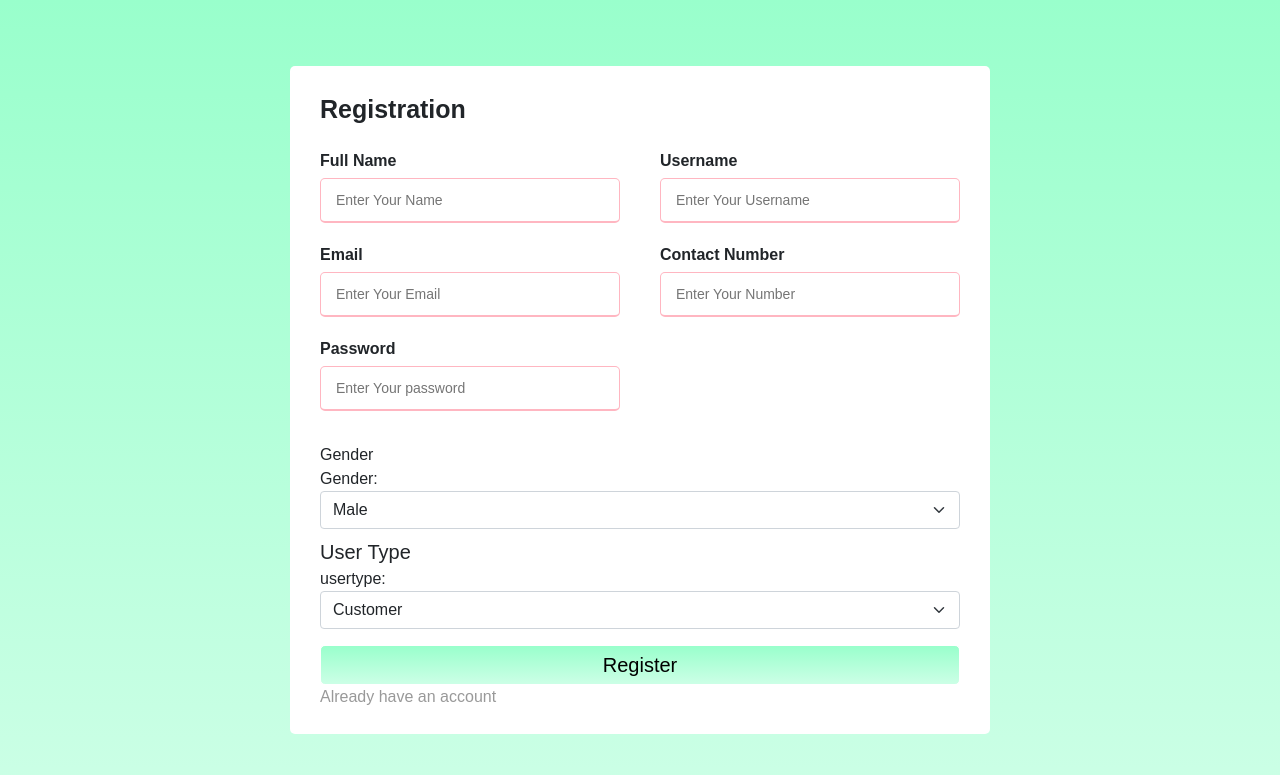
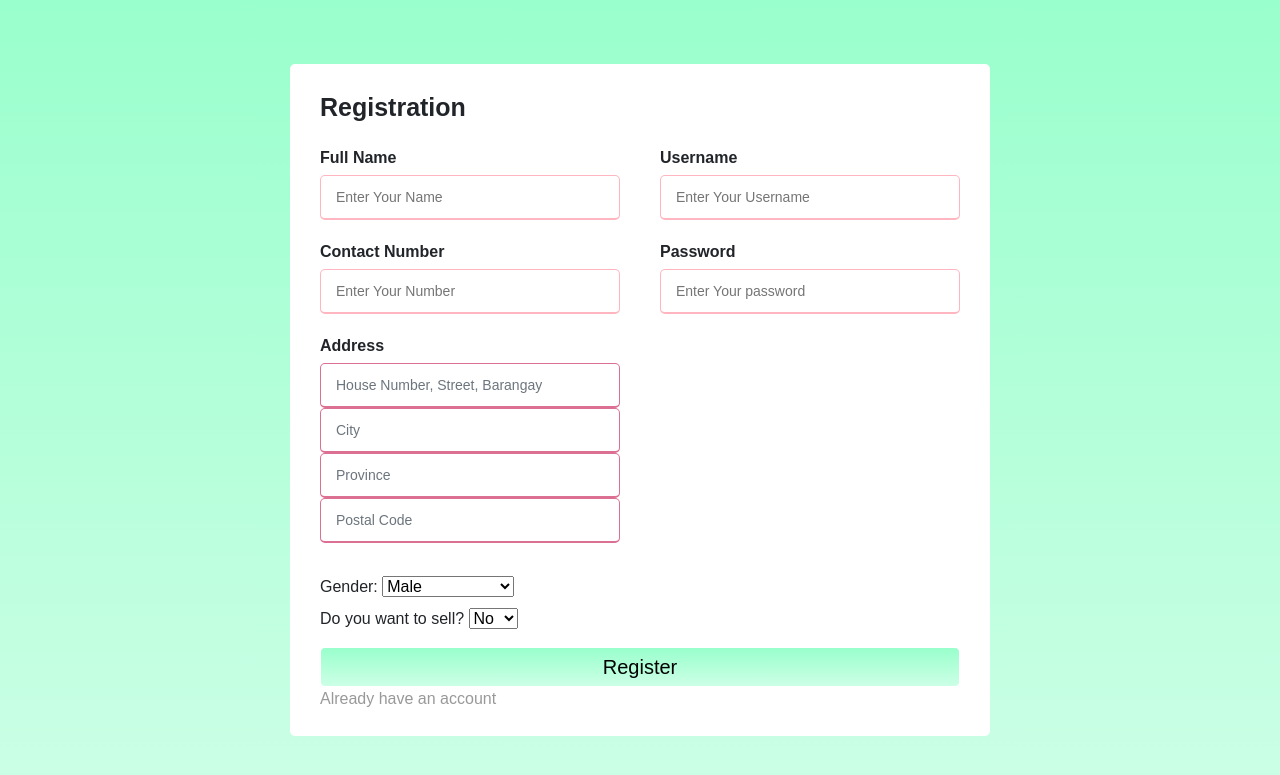
Before and after one commit to geelato-b/agricomercio, a PHP site: page /form.php in a window 1280 px wide. Shown: the top 775 px of the page. Run offline with PHP 8.4, Linux system fonts and the light colour scheme; some libraries are stand-ins or nearby versions.

Commit message:
Update form.php

```diff
--- a/form.php
+++ b/form.php
@@ -30,12 +30,8 @@
                     <input type="text"  name ="usrname" placeholder="Enter Your Username" required>
                 </div>
                 <div class="input-box">
-                    <span class="details">Email</span>
-                    <input type="text"  name ="email" placeholder="Enter Your Email" required>
-                </div>
-                <div class="input-box">
                     <span class="details">Contact Number</span>
-                    <input type="text" placeholder="Enter Your Number" required>
+                    <input type="text" name="contact_no" placeholder="Enter Your Number" required>
                 </div>
 
                 <div class="input-box">
@@ -43,13 +39,26 @@
                     <input type="password" id="psword" name ="psword" placeholder="Enter Your password" required>
                 </div>
 
+                <div class="input-box">
+                <span class="details">Address</span>
+                      <input type="text" class="form-control" name ="hnsb" placeholder = "House Number, Street, Barangay" value = "" >
+
+                        <input type="text" class="form-control" name="city" placeholder = "City" value = "" >
+
+                        <input type="text" class="form-control" name = "prv" placeholder = "Province" value = "">
+
+                        <input type="text" class="form-control" name ="pc" placeholder = "Postal Code" value = "" >
+
+                </div>
+
+
+
 
             </div>
-            <div class="gender-details">
-                <span class="gender-title">Gender</span>
+            <div class="gender-deatils">
                 <div class="category">
                 <label for="gender">Gender:</label>
-                    <select class="form-select" id="age" name="gender">
+                    <select id="age" name="gender">
                     <option value="M">Male</option>
                     <option value="F">Female</option>
                     <option value="L">LGBTQ+</option>
@@ -59,12 +68,11 @@
             </div>
 
             <div class="usertype">
-                <span class="usertype-details">User Type</span>
                 <div class="category_two">
-                <label for="usertype">usertype:</label>
-                <select id="age" name="usertype"  class="form-select">
-                <option value="Customer">Customer</option>
-                <option value="Seller">Seller</option>
+                <label for="usertype">Do you want to sell?</label>
+                <select id="age" name="usertype">
+                <option value="Customer">No</option>
+                <option value="Seller">Yes</option>
                 </select>
                 </div>
             </div>
```
